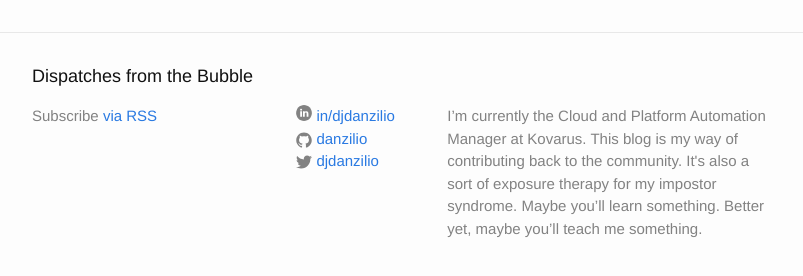
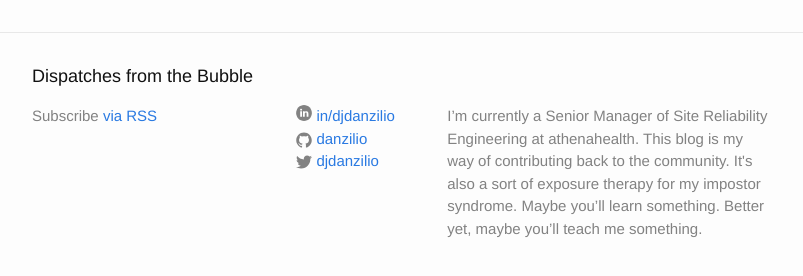
Before and after one commit to danzilio/danzilio.github.io, a Jekyll site: the page built from index.html, in a window 1280 px wide and 900 px high, scrolled down 8685 px. Shown: the part 600-876 px from the top of the window, without its empty margins (238-1041 px from the left). Built offline with Jekyll 4.4.1, drawn with Linux system fonts in a browser that asks for light colours; the list of posts is cut into pages by our own code.

Commit message:
Update _config.yml

```diff
--- a/_config.yml
+++ b/_config.yml
@@ -1,10 +1,10 @@
 # Site settings
 title: Dispatches from the Bubble
 description: >
-  I’m currently the Cloud and Platform Automation Manager at Kovarus. This blog
-  is my way of contributing back to the community. It's also a sort of exposure
-  therapy for my impostor syndrome. Maybe you’ll learn something. Better yet,
-  maybe you’ll teach me something.
+  I’m currently a Senior Manager of Site Reliability Engineering at athenahealth.
+  This blog is my way of contributing back to the community. It's also a sort of
+  exposure therapy for my impostor syndrome. Maybe you’ll learn something. Better
+  yet, maybe you’ll teach me something.
 tagline: Random musings of an Op
 baseurl: ""
 url: "http://blog.danzil.io"
```
